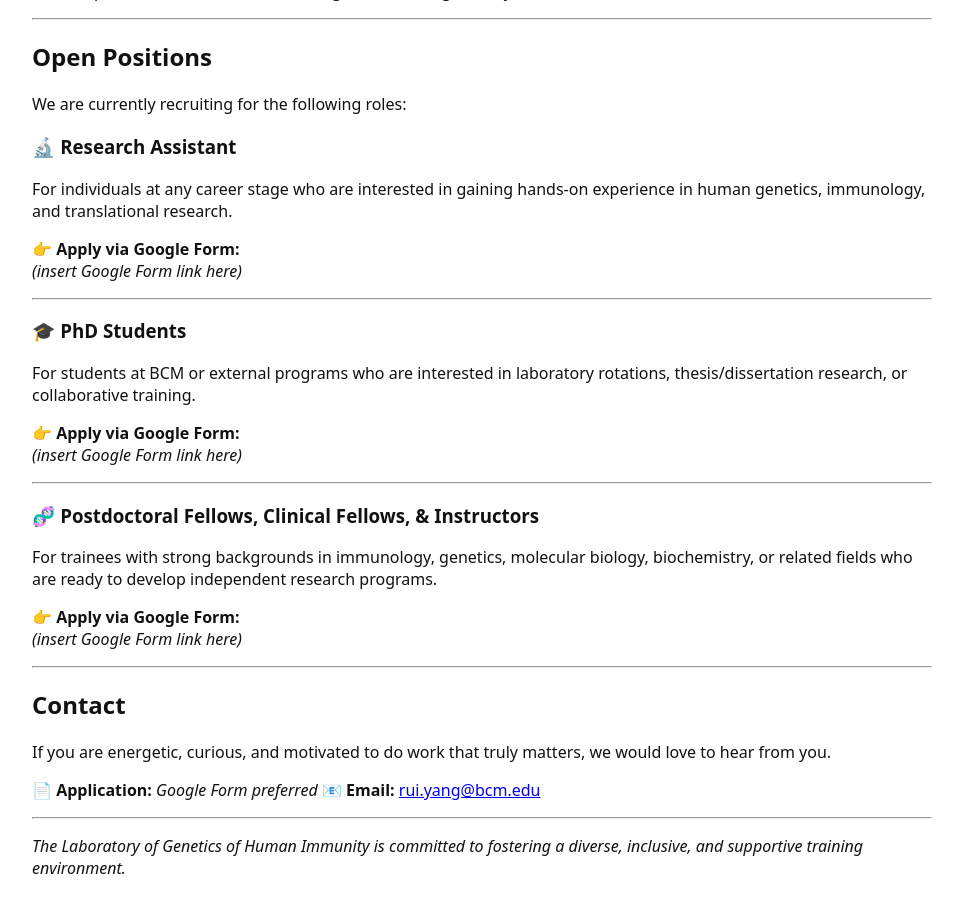
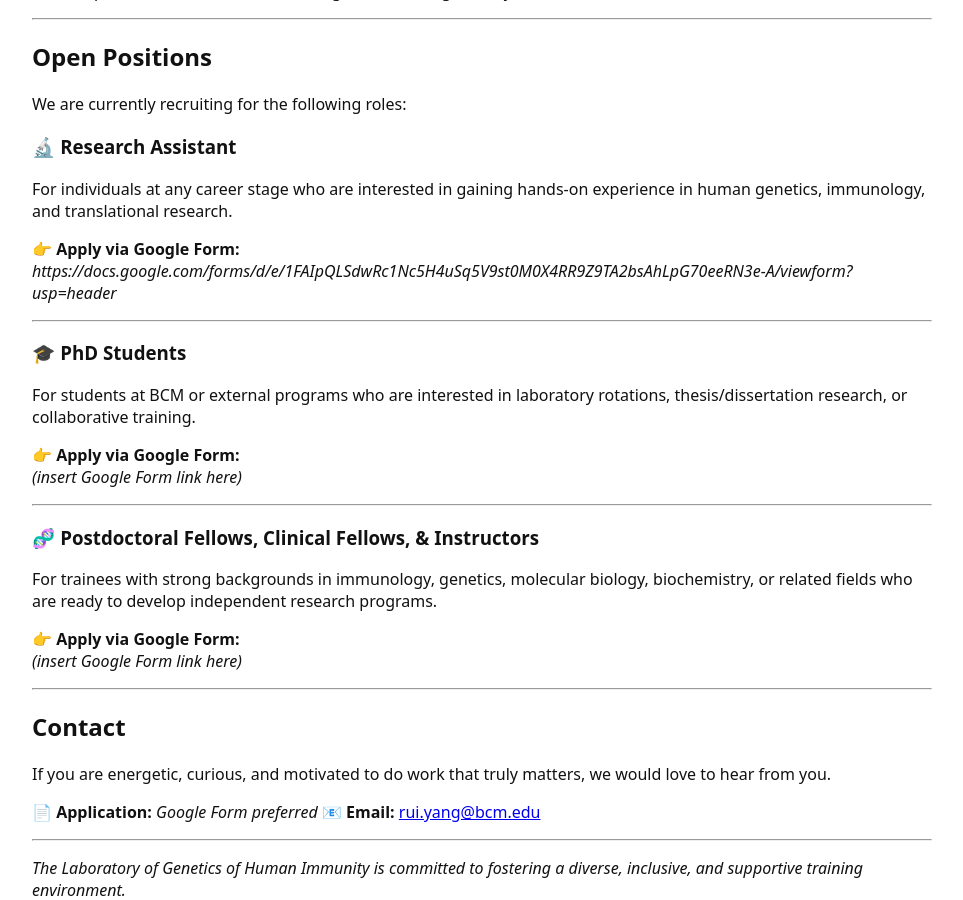
Before and after one commit to ruiyanggenetics/ghilab, a Jekyll site: the page built from opportunities.md, in a window 1280 px wide and 900 px high, scrolled down 590 px. Shown: the whole window, without its empty margins (158-1121 px from the left). Built offline with Jekyll 4.4.1, drawn with Linux system fonts in a browser that asks for light colours.

Commit message:
Update opportunities.md

```diff
--- a/opportunities.md
+++ b/opportunities.md
@@ -31,7 +31,7 @@ We are currently recruiting for the following roles:
 For individuals at any career stage who are interested in gaining hands-on experience in human genetics, immunology, and translational research.
 
 👉 **Apply via Google Form:**
-*(insert Google Form link here)*
+*https://docs.google.com/forms/d/e/1FAIpQLSdwRc1Nc5H4uSq5V9st0M0X4RR9Z9TA2bsAhLpG70eeRN3e-A/viewform?usp=header*
 
 ---
 
```
